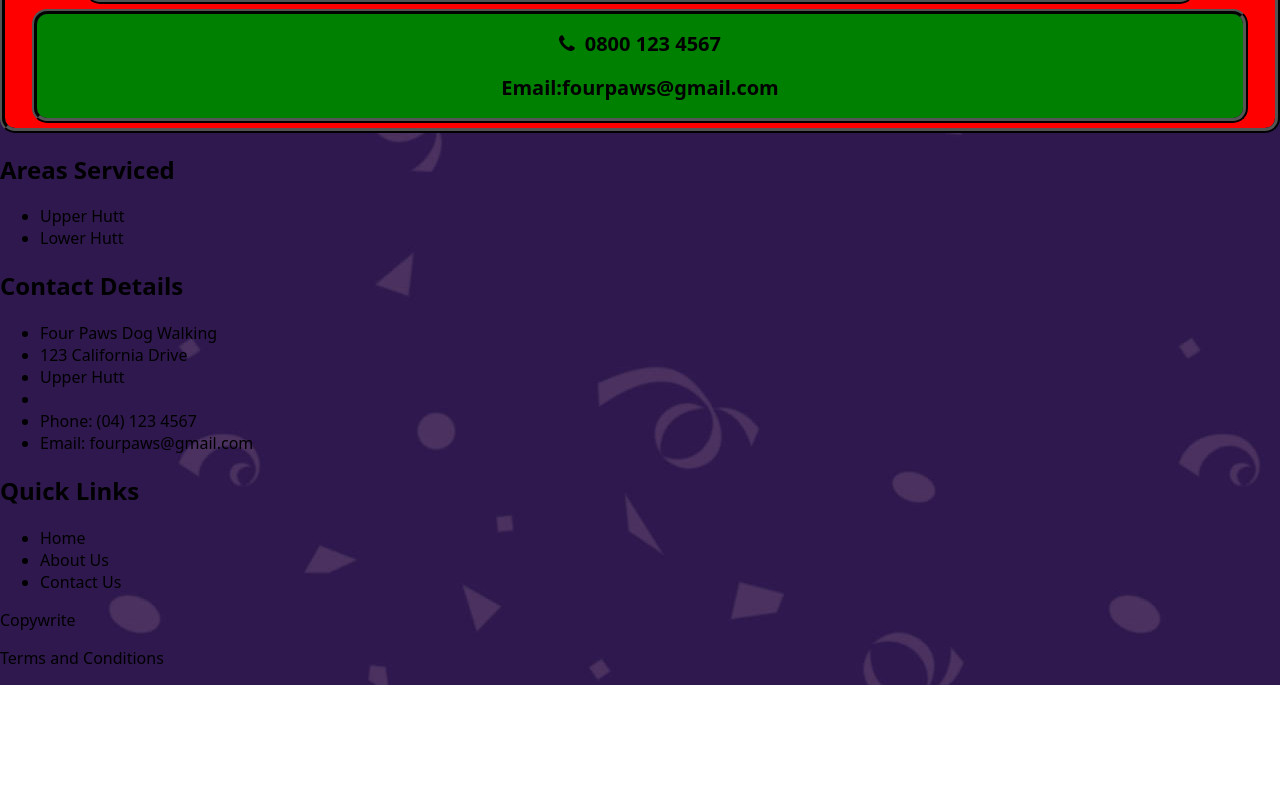
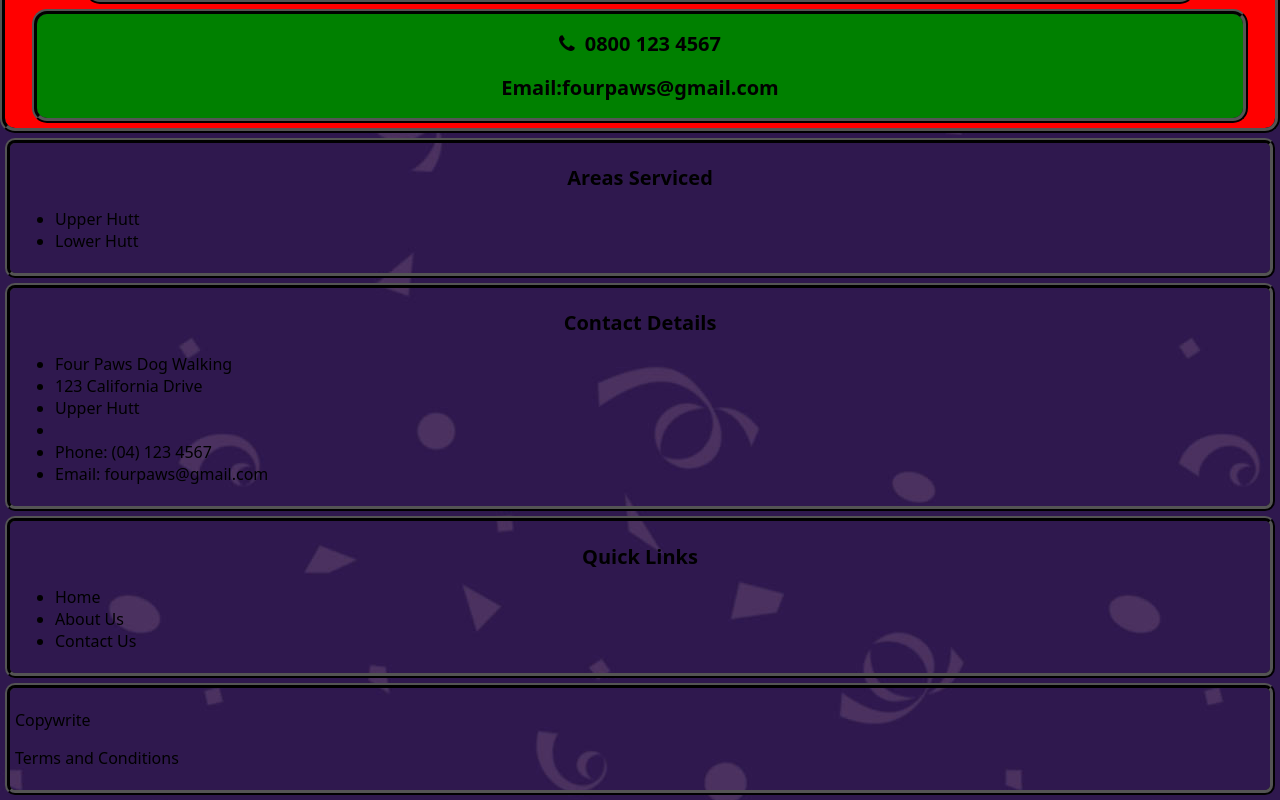
Before and after one commit to rscarlett1/four-paws, a plain HTML site: page index.html in a window 1280 px wide. Shown: the part 2057-2857 px from the top of the page. Before the commit the page ends 2742 px from the top, so only its background shows below. Drawn offline with nearby package versions, Linux system fonts and the light colour scheme; some packages are replaced by stand-ins of ours.

Commit message:
working on footer

```diff
--- a/css/styles.css
+++ b/css/styles.css
@@ -252,7 +252,29 @@ input[type="email"]{
   text-align: center;
 }
 
+.footer-details{
+  margin: 0 auto;
+  border: 5px ridge black;
+  padding: 5px;
+  border-radius: 10px;
+  margin: 5px;
+}
 
+.footer-details a{
+  text-decoration: none;
+}
+
+
+
+#areas li a{
+  text-decoration: none;
+  background-color: red;
+}
+
+footer h2{
+  text-align: center;
+  font-size: 20px;
+}
 
 
 
@@ -356,7 +378,6 @@ input[type="email"]{
 
 
 
-}
 
 
 @media all and (min-width: 930px) {
--- a/index.html
+++ b/index.html
@@ -181,23 +181,23 @@
 			</div>
 		</form>
 
-	<div id="details">
+	<div id="details" class="border">
 		<h2><i class="fa fa-phone" aria-hidden="true">&nbsp;&nbsp;</i>0800 123 4567</h2>
 		<h2>Email:fourpaws@gmail.com</h2>
 	</div>
 </main>
 
 <footer>
-	<div id="areas">
+	<div class="footer-details">
 		<h2>Areas Serviced</h2>
 
-				<ul>
-						<li>Upper Hutt</li>
-						<li>Lower Hutt</li>
+				<ul id="areas">
+					<li>Upper Hutt</li>
+					<li>Lower Hutt</li>
 				</ul>
 	</div>
 
-	<div id="contact-details">
+	<div id="contact-details" class="footer-details">
 		<h2>Contact Details</h2>
 
 			<ul>
@@ -210,7 +210,7 @@
 			</ul>
 	</div>
 
-	<div id="quick-links">
+	<div id="quick-links" class="footer-details">
 		<h2>Quick Links</h2>
 
 				<ul>
@@ -221,7 +221,7 @@
 				</ul>
 	</div>
 
-	<div id="copywrite">
+	<div id="copywrite" class="footer-details">
 			<p>Copywrite</p>
 			<p>Terms and Conditions</p>
 	</div>
```
